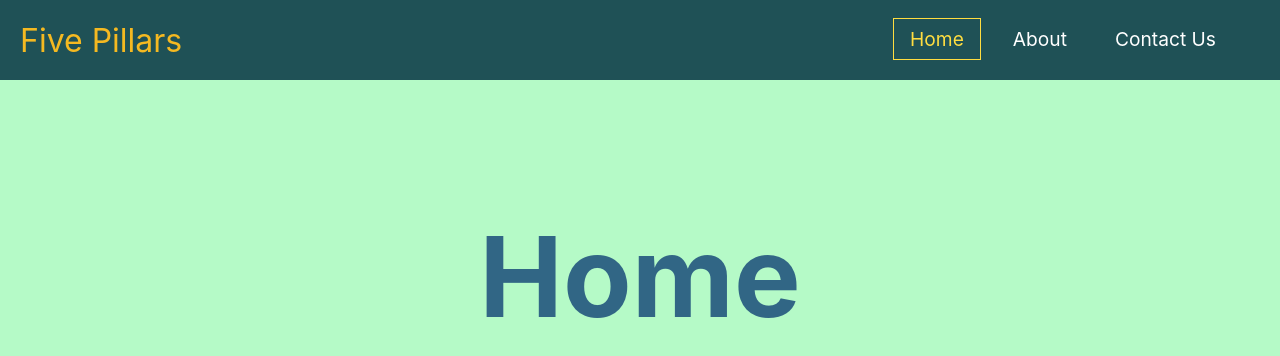
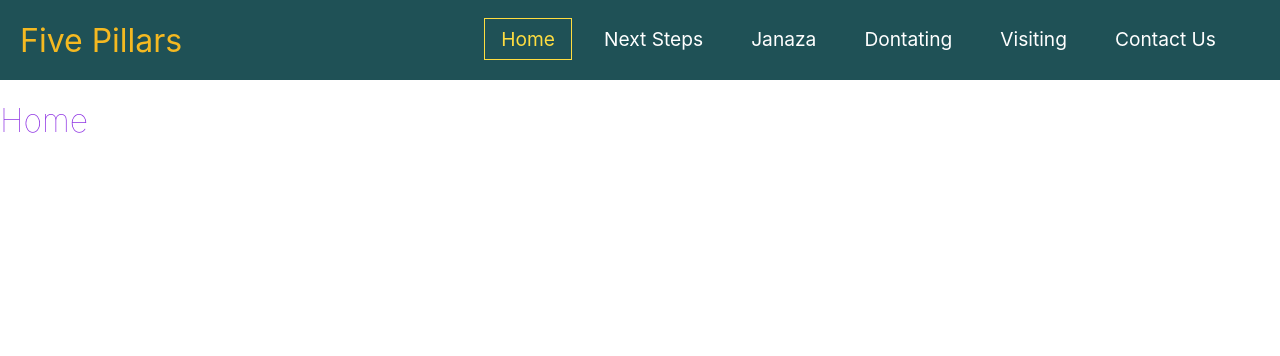
Before and after one commit to yousefh409/five-pillars-website, a React (Create React App) app: page / in a window 1280 px wide. Shown: the top 356 px of the page. Built offline with nearby package versions, Linux system fonts and the light colour scheme.

Commit message:
added styling for different pages, and created each of the seperate pages

```diff
--- a/src/App.css
+++ b/src/App.css
@@ -1,4 +1,4 @@
-* {
+/* * {
   margin: 0;
   padding: 0;
 }
@@ -12,4 +12,4 @@ body {
   text-align: center;
   font-size: 3.5rem;
   margin-top: 10%;
-}
+} */
--- a/src/App.js
+++ b/src/App.js
@@ -2,8 +2,12 @@ import "./App.css";
 import NavBar from "./components/NavBar";
 import { BrowserRouter as Router,  Route, Routes } from "react-router-dom";
 import { Home } from "./components/Pages/Home";
-import { About } from "./components/Pages/About";
 import { Contact } from "./components/Pages/Contact";
+import { Donations } from "./components/Pages/Donations";
+import { Janaza } from "./components/Pages/Janaza";
+import { NextSteps } from "./components/Pages/NextSteps";
+import { Visiting } from "./components/Pages/Visiting";
+
 
 function App() {
   return (
@@ -14,8 +18,12 @@ function App() {
         <div className="pages">
           <Routes>
             <Route path="/" element={<Home />} />
-            <Route path="/about" element={<About />} />
             <Route path="/contact" element={<Contact />} />
+            <Route path="/donations" element={<Donations />} />
+            <Route path="/janaza" element={<Janaza />} />
+            <Route path="/next-steps" element={<NextSteps />} />
+            <Route path="/visiting" element={<Visiting />} />
+
           </Routes>
         </div>
       </Router>
--- a/src/components/NavBar.js
+++ b/src/components/NavBar.js
@@ -30,12 +30,45 @@ function NavBar() {
             <li className="nav-item">
               <NavLink
                 exact
-                to="/about"
+                to="/next-steps"
                 activeClassName="active"
                 className="nav-links"
                 onClick={handleClick}
               >
-                About
+                Next Steps
+              </NavLink>
+            </li>
+            <li className="nav-item">
+              <NavLink
+                exact
+                to="/janaza"
+                activeClassName="active"
+                className="nav-links"
+                onClick={handleClick}
+              >
+                Janaza
+              </NavLink>
+            </li>
+            <li className="nav-item">
+              <NavLink
+                exact
+                to="/donations"
+                activeClassName="active"
+                className="nav-links"
+                onClick={handleClick}
+              >
+                Dontating
+              </NavLink>
+            </li>
+            <li className="nav-item">
+              <NavLink
+                exact
+                to="/visiting"
+                activeClassName="active"
+                className="nav-links"
+                onClick={handleClick}
+              >
+                Visiting
               </NavLink>
             </li>
             <li className="nav-item">
--- /dev/null
+++ b/src/components/Pages/Donations.js
@@ -0,0 +1,9 @@
+import React from "react";
+
+export const Donations = () => {
+  return (
+    <div>
+      <h1>Donations</h1>
+    </div>
+  );
+};
--- /dev/null
+++ b/src/components/Pages/Home.css
@@ -0,0 +1,7 @@
+.title {
+    color: blueviolet;
+}
+
+.top {
+    font-weight: lighter;
+}
--- a/src/components/Pages/Home.js
+++ b/src/components/Pages/Home.js
@@ -1,9 +1,10 @@
 import React from "react";
+import "./Home.css";
 
 export const Home = () => {
   return (
     <div>
-      <h1>Home</h1>
+      <h1 className="title top">Home</h1>
     </div>
   );
 };
--- /dev/null
+++ b/src/components/Pages/Janaza.js
@@ -0,0 +1,9 @@
+import React from "react";
+
+export const Janaza = () => {
+  return (
+    <div>
+      <h1>Janaza</h1>
+    </div>
+  );
+};
--- a/src/components/Pages/About.js
+++ b/src/components/Pages/NextSteps.js
@@ -1,9 +1,9 @@
 import React from "react";
 
-export const About = () => {
+export const NextSteps = () => {
   return (
     <div>
-      <h1>About</h1>
+      <h1>Next Steps</h1>
     </div>
   );
 };
--- /dev/null
+++ b/src/components/Pages/Visiting.js
@@ -0,0 +1,9 @@
+import React from "react";
+
+export const Visiting = () => {
+  return (
+    <div>
+      <h1>Visiting</h1>
+    </div>
+  );
+};
```
